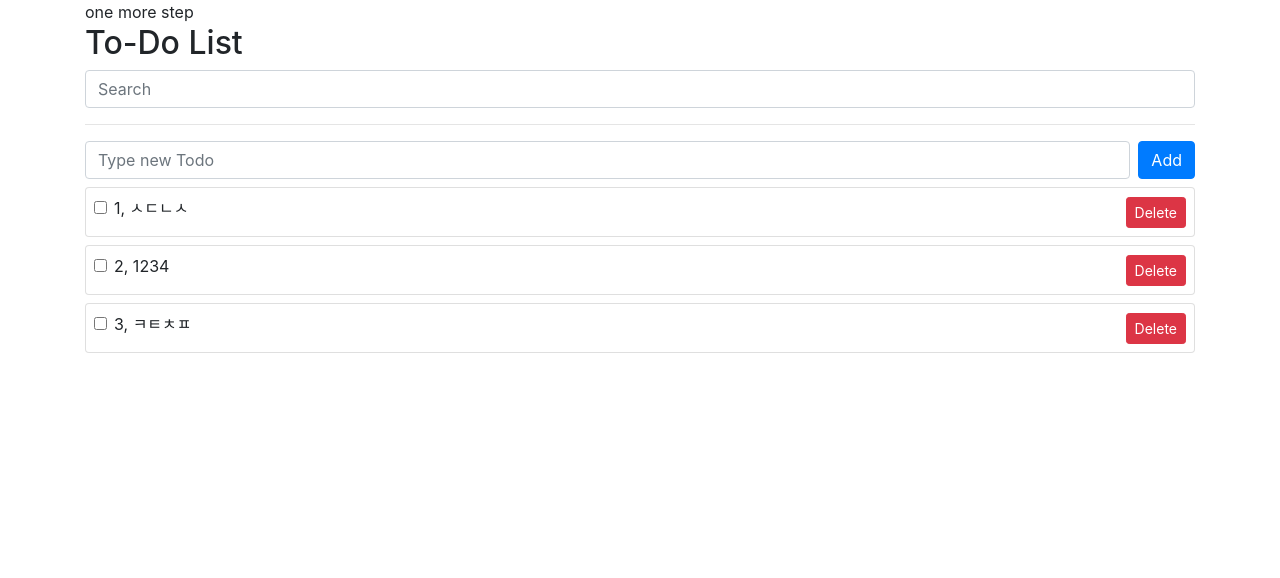
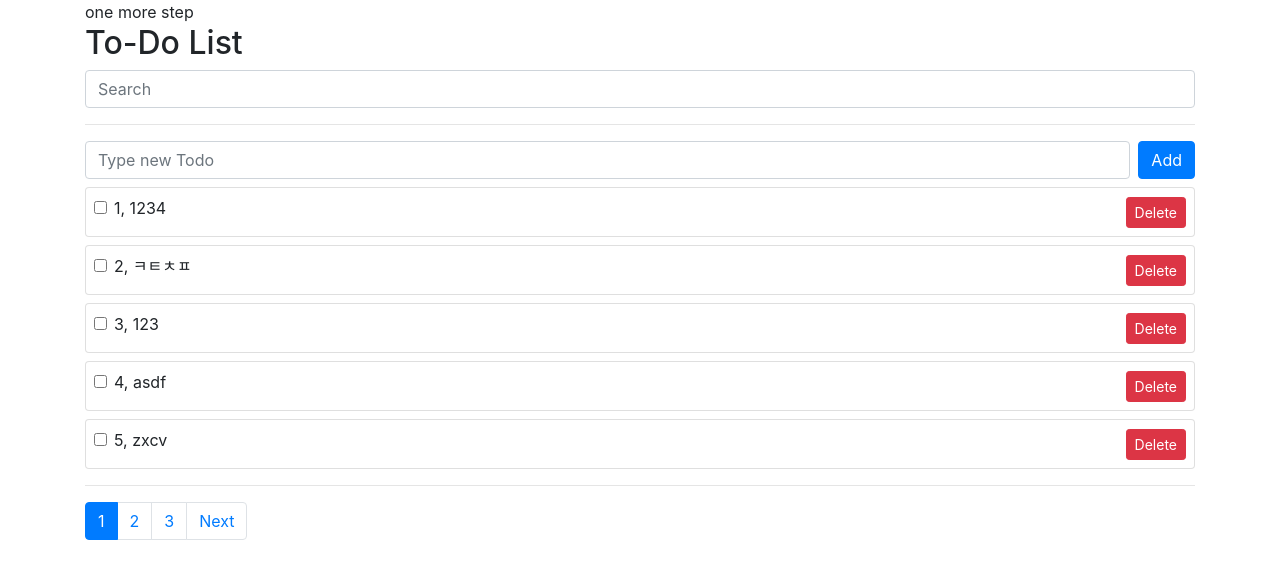
Before and after one commit to hyunsuk1111/vue3-project, a Vue app: page / in a window 1280 px wide. Shown: the top 578 px of the page. Built offline with nearby package versions, Linux system fonts and the light colour scheme; data requests are answered from the project's data file.

Commit message:
FEAT : 페이지네이션 추가
페이지네이션추가

```diff
--- a/db.json
+++ b/db.json
@@ -1,10 +1,5 @@
 {
   "todoList": [
-    {
-      "subject": "ㅅㄷㄴㅅ",
-      "completed": false,
-      "id": 1
-    },
     {
       "subject": "1234",
       "completed": false,
@@ -14,6 +9,51 @@
       "subject": "ㅋㅌㅊㅍ",
       "completed": false,
       "id": 4
+    },
+    {
+      "subject": "123",
+      "completed": false,
+      "id": 5
+    },
+    {
+      "subject": "asdf",
+      "completed": false,
+      "id": 6
+    },
+    {
+      "subject": "zxcv",
+      "completed": false,
+      "id": 7
+    },
+    {
+      "subject": "zxcv",
+      "completed": false,
+      "id": 8
+    },
+    {
+      "subject": "zxcv",
+      "completed": false,
+      "id": 9
+    },
+    {
+      "subject": "zxcv",
+      "completed": false,
+      "id": 10
+    },
+    {
+      "subject": "asdf",
+      "completed": false,
+      "id": 11
+    },
+    {
+      "subject": "qwerasdf",
+      "completed": false,
+      "id": 12
+    },
+    {
+      "subject": "aaaa",
+      "completed": false,
+      "id": 13
     }
   ]
 }
--- a/src/App.vue
+++ b/src/App.vue
@@ -10,6 +10,22 @@
     <div v-if="filteredTodoList.length == 0">There is nothing to display</div>
 
     <TodoList :todoList="filteredTodoList" @toggle-todo="toggleTodo" @delete-todo="deleteTodo"/>
+    <hr>
+
+    <nav aria-label="Page navigation example">
+      <ul class="pagination">
+          <li v-if="currentPage !== 1" class="page-item">
+            <a style="cursor: pointer;" class="page-link" @click="getTodoList(currentPage - 1)">Previous</a>
+          </li>
+          <li v-for="page in numberOfPages" :key="page" class="page-item"
+            :class="currentPage === page ? 'active' : '' ">
+            <a style="cursor: pointer;" class="page-link" @click="getTodoList(page)">{{ page }}</a>
+          </li>
+          <li v-if="numberOfPages !== currentPage" class="page-item">
+            <a style="cursor: pointer;" class="page-link" @click="getTodoList(currentPage + 1)">Next</a>
+          </li>
+      </ul>
+    </nav>
   </div>
 </template>
 
@@ -28,10 +44,20 @@ import axios from 'axios';
     setup() {
         const todoList = reactive([]);
         const error = ref('');
+        const numberOfTodoList = ref(0);
+        const limit = 5;
+        const currentPage = ref(1);
 
-        const getTodoList = async () => {
+        const numberOfPages = computed(() => {
+          return Math.ceil(numberOfTodoList.value / limit);
+        });
+
+        const getTodoList = async (page = currentPage.value) => {
+          currentPage.value = page;
+
           try {
-            const res = await axios.get('http://localhost:3000/todoList');
+            const res = await axios.get(`http://localhost:3000/todoList?_page=${page}&_limit=${limit}`);
+            numberOfTodoList.value = res.headers['x-total-count'];
 
             todoList.splice(0, todoList.length, ...res.data);
           } catch (err) {
@@ -39,7 +65,7 @@ import axios from 'axios';
           }
         }//getTodoList
 
-        getTodoList();
+        getTodoList(currentPage.value);
 
         const addTodolist = async (todo) => {
           error.value = '';
@@ -58,8 +84,21 @@ import axios from 'axios';
           }
         };//addTodolist
 
-        const toggleTodo = (index) => {
-          todoList[index].completed = !todoList[index].completed;
+        const toggleTodo = async (index) => {
+          const id = todoList[index].id;
+
+          try {
+            await axios.patch('http://localhost:3000/todoList/'+ id, {
+              completed: !todoList[index].completed,
+            });
+
+            todoList[index].completed = !todoList[index].completed;
+          } catch (err) {
+            error.value = 'Something went wrong.'
+
+            console.log(err);
+          }
+
         };//toggleTodo
 
         const deleteTodo = async (index) => {
@@ -95,6 +134,8 @@ import axios from 'axios';
         filteredTodoList,
         error,
         getTodoList,
+        numberOfPages,
+        currentPage,
       }//return
     }
   }
```
